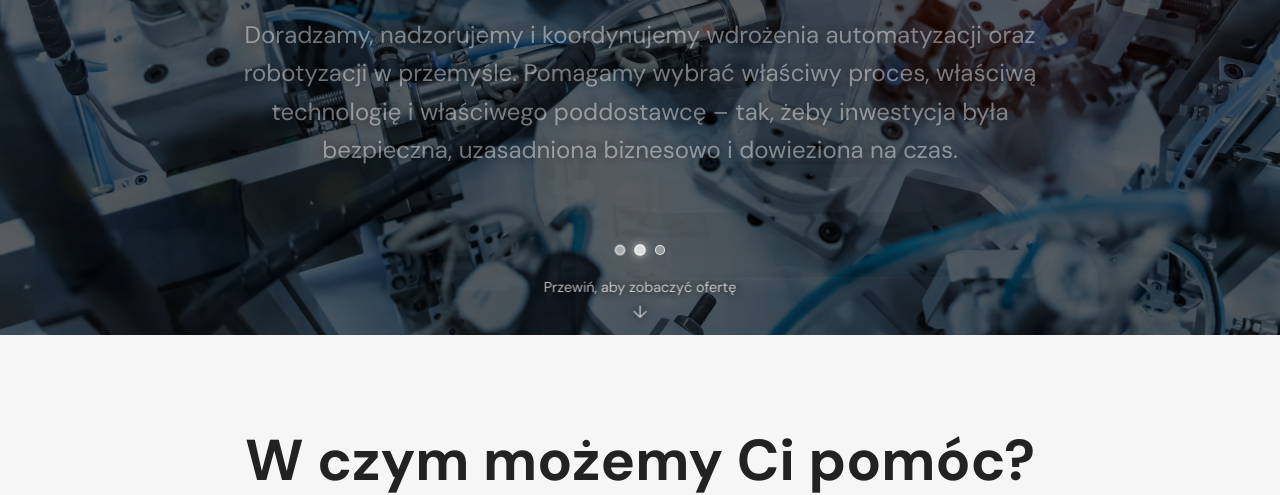
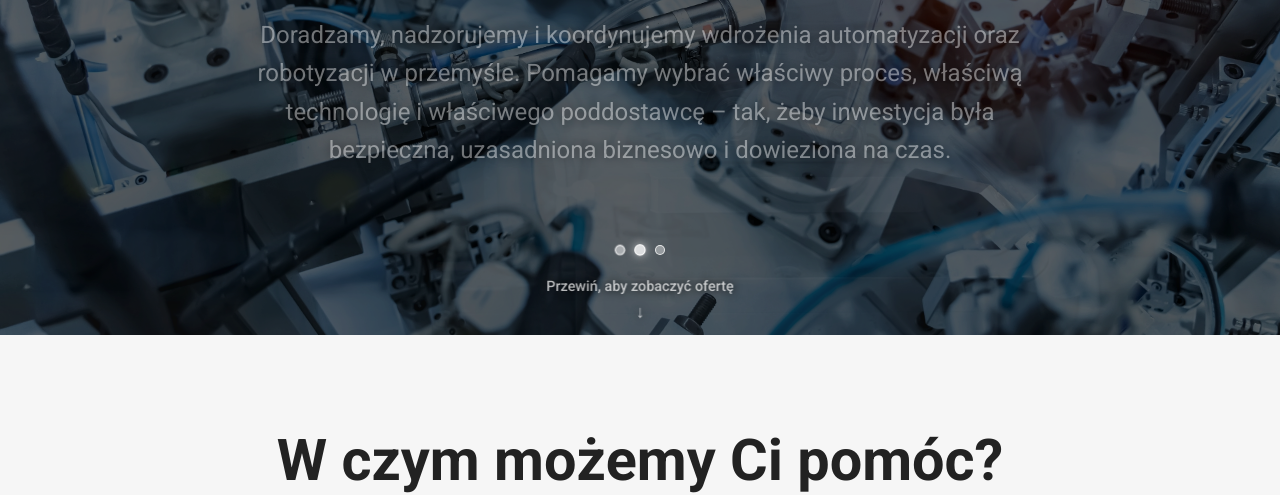
Before and after one commit to RoboInvestPL/WebSite, a plain HTML site: page index.html in a window 1280 px wide. Shown: the part 305-800 px from the top of the page. Drawn offline with Linux system fonts and the light colour scheme.

Commit message:
Zmiana czcionek na Roboto

```diff
--- a/index.html
+++ b/index.html
@@ -6,7 +6,7 @@
   <link rel="preload" as="image" href="obrazy/slide1.jpg">
   <title>RoboInvest – Świadoma automatyzacja i robotyzacja produkcji</title>
   <meta name="description" content="Pomagamy wdrażać rozwiązania z zakresu robotyki przemysłowej, automatyzacji i optymalizacji produkcji.">
-  <link href="https://fonts.googleapis.com/css2?family=DM+Sans:wght@400;700&display=swap" rel="stylesheet">
+  <link href="https://fonts.googleapis.com/css2?family=Roboto:wght@400;500;700&display=swap" rel="stylesheet">
 
   <style>
     * {
@@ -25,7 +25,7 @@
 
     body {
       margin: 0;
-      font-family: 'DM Sans', sans-serif;
+      font-family: 'Roboto', sans-serif;
       color: #222;
       background-color: #f6f6f6;
     }
```
